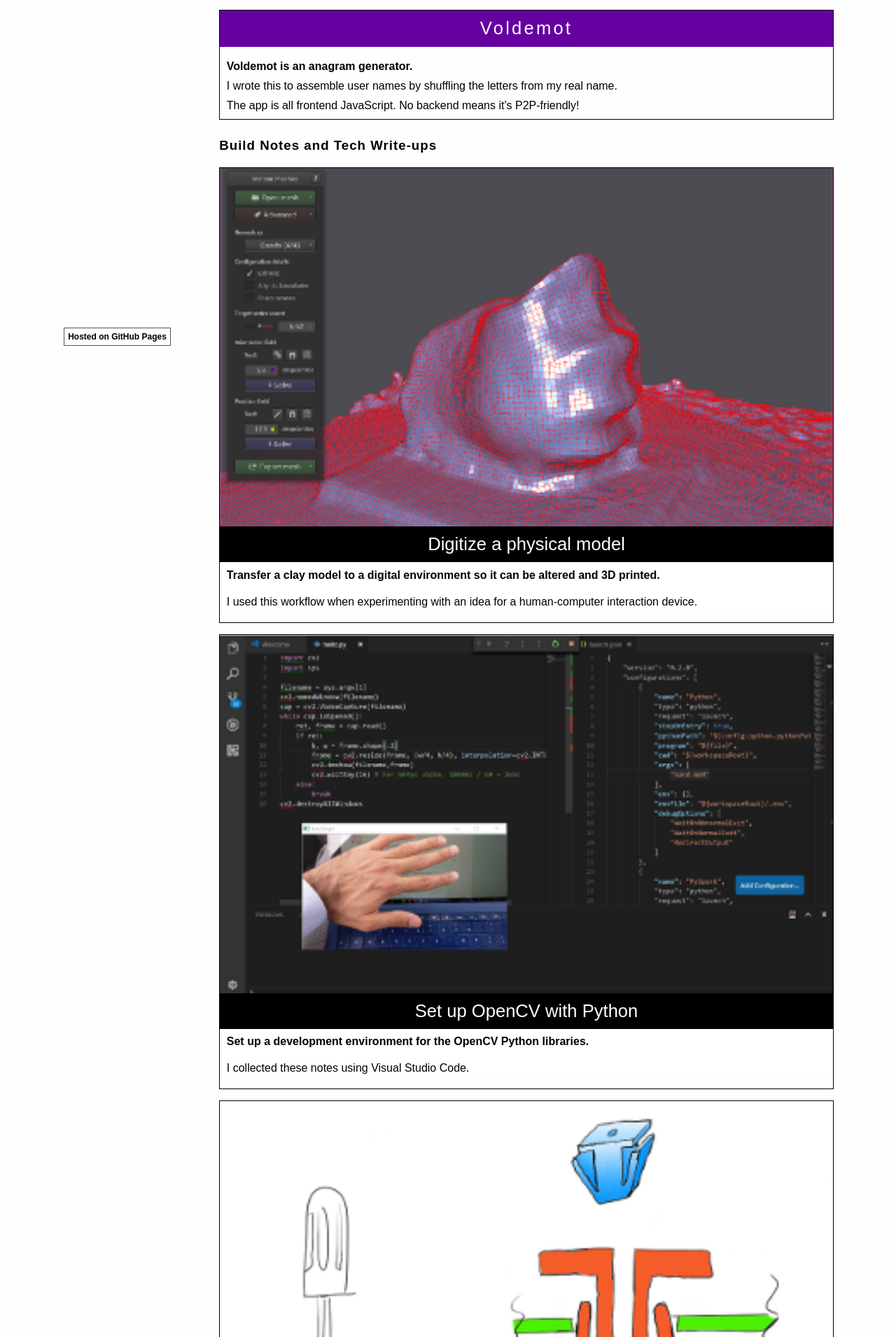
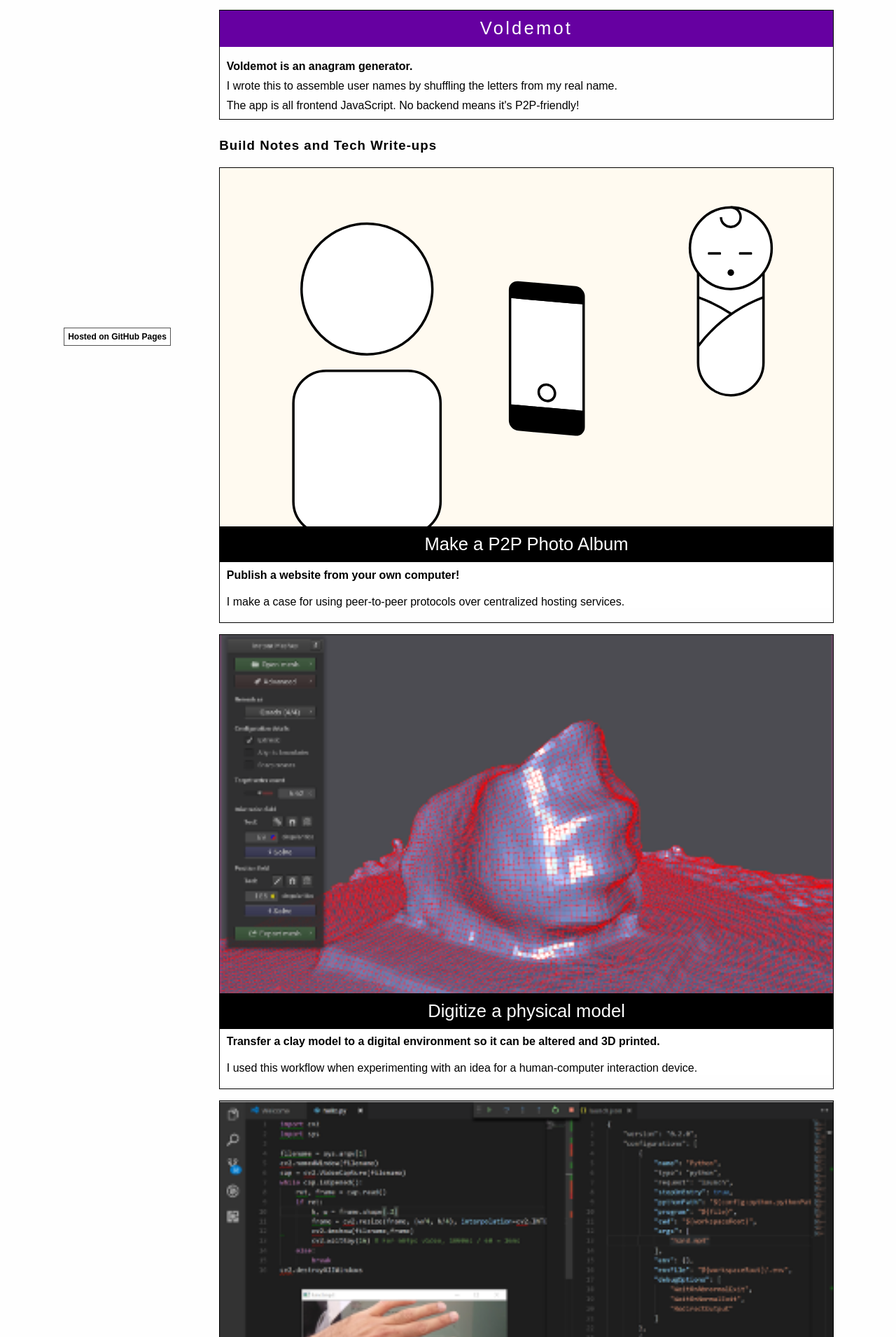
Before and after one commit to dasanchez/dasanchez.github.io, a Jekyll site: the page built from projects.md, in a window 1280 px wide. Shown: the part 341-2251 px from the top of the page at 70% size. Built offline with Jekyll 4.4.1, drawn with Linux system fonts in a browser that asks for light colours; the repository's description, which GitHub fills in, is left out; our own code applies the rules of GitHub Pages for plain Markdown files; some of the changed text lies outside the part shown.

Commit message:
Publish P2P album post

```diff
--- a/assets/css/style.scss
+++ b/assets/css/style.scss
@@ -94,7 +94,6 @@ div .web-app-name, div .project-name {
   background-color: #fff;
   padding: 0.6rem;
   padding-bottom: 0;
-  // width: 80%;
 }
 
 .project-thumbnail {
@@ -105,6 +104,10 @@ div .web-app-name, div .project-name {
   background-repeat: no-repeat;
   background-position-x: center;
   background-position-y: calc(-2vw);
+}
+
+#p2p-album-thumbnail {
+  background-image: url("/assets/img/thumbs/baby-photo-static.svg");
 }
 
 #digitize-thumbnail {
--- a/projects.md
+++ b/projects.md
@@ -51,6 +51,20 @@ layout: default
 ### Build Notes and Tech Write-ups
 
 <div class="projects-container">
+    <div class="project-item">
+        <div class="banner">
+            <a class="banner-link" href="/posts/p2p-photo-album">
+                <div class="project-thumbnail" id="p2p-album-thumbnail"></div>
+                <div class="project-name">
+                    <span>Make a P2P Photo Album</span>
+                </div>
+            </a>
+                <div class="project-description">
+                    <p class="project-header">Publish a website from your own computer!</p>
+                    <p>I make a case for using peer-to-peer protocols over centralized hosting services.</p>
+                </div>
+        </div>
+    </div>
     <div class="project-item">
         <div class="banner">
             <a class="banner-link" href="/posts/digitize-model">
@@ -116,7 +130,7 @@ layout: default
                 </div>
             </a>
                 <div class="project-description">
-                    <p class="project-header">Setting up a toolchain for cross-compiling.</p>
+                    <p class="project-header">Set up a toolchain for cross-compiling.</p>
                     <p>I collected these notes for developing Qt-enabled software for a Beagleboard on a Linux Mint machine.</p>
                 </div>
         </div>
```
Also changed, not shown: posts/opencv-python.md (+0 -1 lines), posts/p2p-photo-album.md (+14 -8 lines), assets/img/thumbs/baby-photo-static.svg (added).
